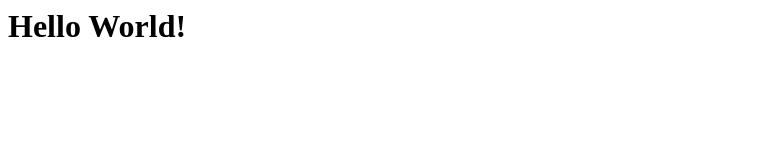
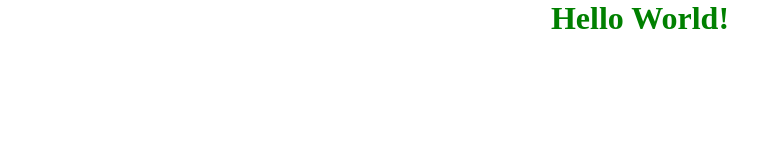
Before and after one commit to Sayedmansour01/my-first-repository, a plain HTML site: page index.html in a window 1280 px wide. Shown: the whole page, without its empty margins (0-782 px from the left). Drawn offline with Linux system fonts and the light colour scheme.

Commit message:
Update index.html

```diff
--- a/index.html
+++ b/index.html
@@ -3,7 +3,8 @@
     <meta charset="UTF-8">
     <meta http-equiv="X-UA-Compatible" content="IE=edge">
     <meta name="viewport" content="width=device-width, initial-scale=1.0">
-    <title>Document</title>
+    <link rel="stylesheet" href="styles.css" />
+    <title>Newbie Coding</title>
 </head>
 <body>
     <h1>Hello World!</h1>
```
